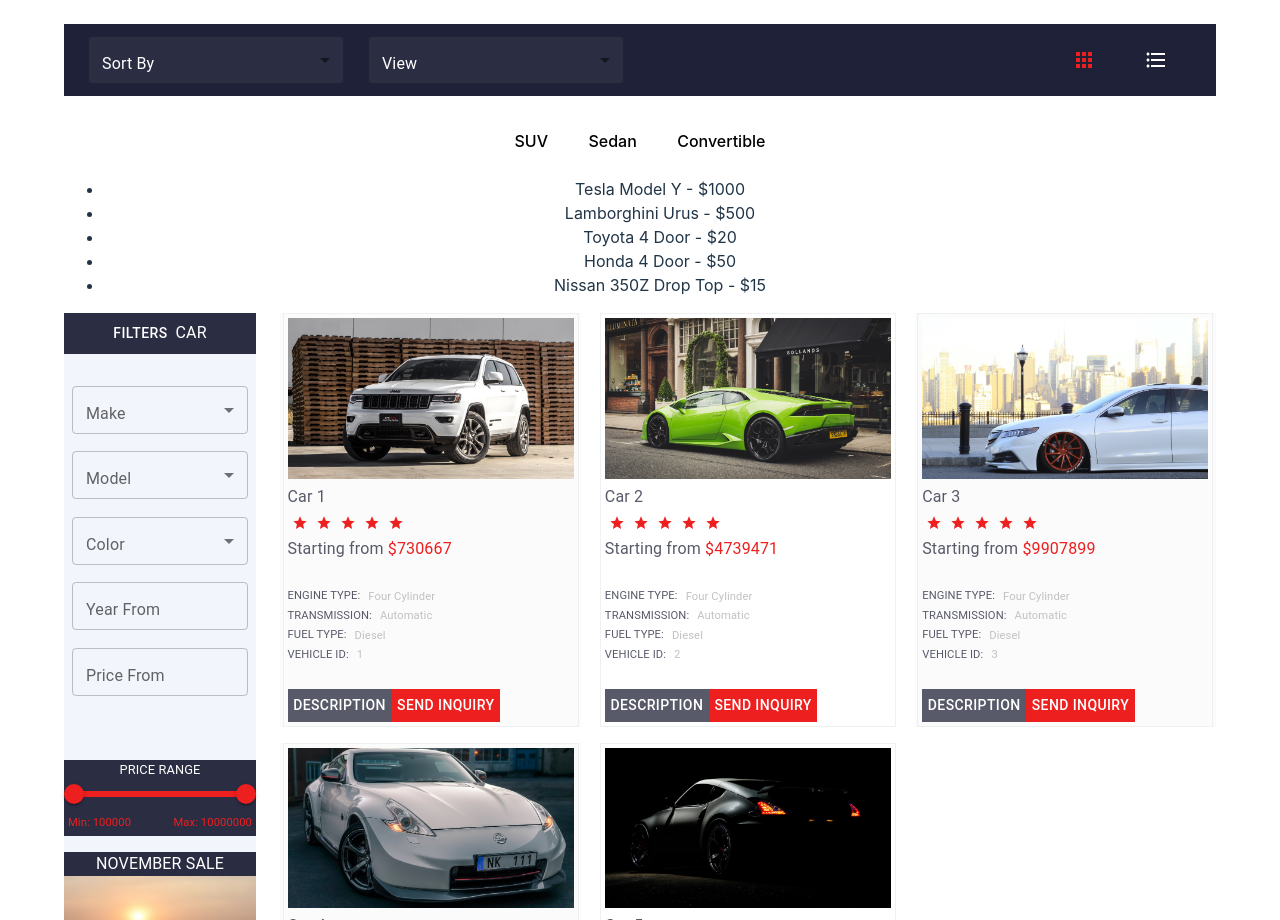
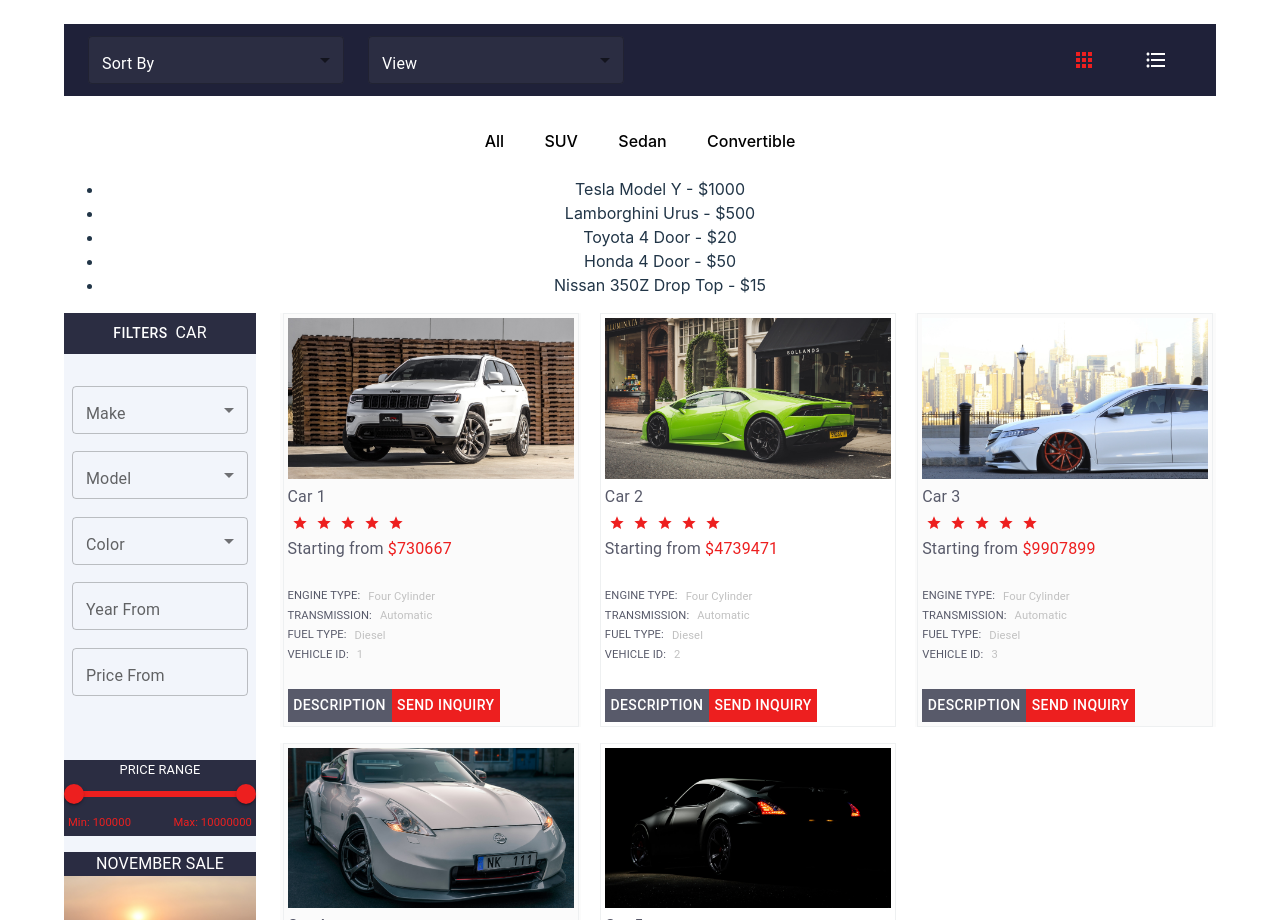
Before and after one commit to pflaquer/car-dealership, a React (Vite) app: page / in a window 1280 px wide. Shown: the part 920-1840 px from the top of the page. Built offline with nearby package versions, Linux system fonts and the light colour scheme.

Commit message:
Update filterbycategory.tsx

```diff
--- a/src/components/results/filterbycategory.tsx
+++ b/src/components/results/filterbycategory.tsx
@@ -34,6 +34,7 @@
 
   return (
     <div>
+      <button value="" onClick={handleCategoryChange}>All</button>
       <button value="suv" onClick={handleCategoryChange}>SUV </button>
       <button value="sedan" onClick={handleCategoryChange}>Sedan </button>
       <button value="convertible" onClick={handleCategoryChange}>Convertible </button>
```
